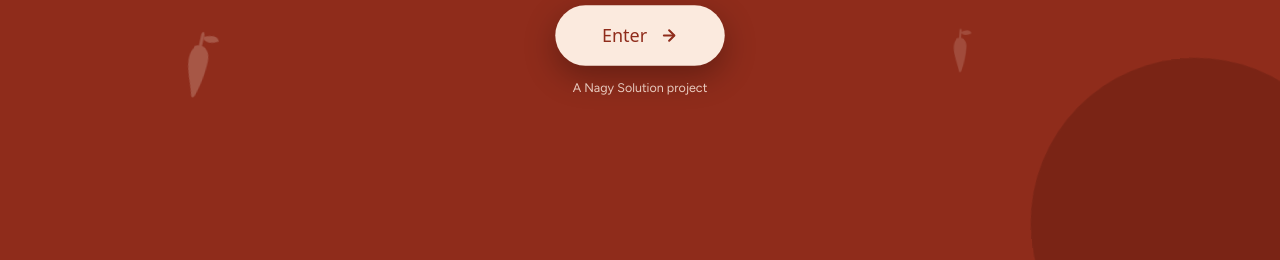
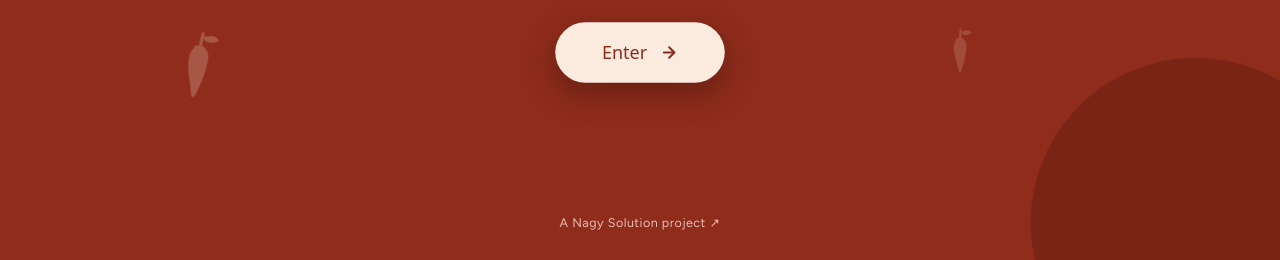
Before and after one commit to n3ndor/swaprika, an Astro site in the folder web/: page / in a window 1280 px wide. Shown: the part 540-800 px from the top of the page. Built offline with nearby package versions, Linux system fonts and the light colour scheme; Astro itself is replaced by a stand-in of ours; a web font is replaced by a local one.

Commit message:
Move the cover credit away from Enter and open it in a new tab
The Nagy Solution link sat right under the Enter button. It now sits at
the bottom of the cover, and it and the footer links open in a new tab.

```diff
--- a/web/src/components/App.tsx
+++ b/web/src/components/App.tsx
@@ -342,8 +342,8 @@ export default function App() {
             <button onClick={toCover}>&#8593; Back to the cover</button>
             <span>Swaprika {MIDDOT} what to use instead, and where it works</span>
             <span>
-              A <a href="https://nagysolution.com">Nagy Solution</a> project {MIDDOT}{' '}
-              <a href="https://github.com/n3ndor/swaprika">source</a>
+              A <a href="https://nagysolution.com" target="_blank" rel="noopener noreferrer">Nagy Solution</a> project {MIDDOT}{' '}
+              <a href="https://github.com/n3ndor/swaprika" target="_blank" rel="noopener noreferrer">source</a>
             </span>
           </div>
         </footer>
@@ -386,9 +386,12 @@ export default function App() {
                 <path d="M5 12h13" /><path d="m12 5 7 7-7 7" />
               </svg>
             </button>
-            <a className="enter-note" href="https://nagysolution.com">A Nagy Solution project</a>
           </div>
         </div>
+
+        <a className="curtain-credit" href="https://nagysolution.com" target="_blank" rel="noopener noreferrer">
+          A Nagy Solution project &#8599;
+        </a>
       </div>
     </div>
   );
--- a/web/src/styles/app.css
+++ b/web/src/styles/app.css
@@ -166,8 +166,8 @@
 .enterbtn { cursor: pointer; display: inline-flex; align-items: center; gap: 12px; font-family: var(--font-heading); font-size: 17px; padding: 17px 44px; border-radius: 999px; border: 0; background: var(--curtain-ink); color: var(--curtain); box-shadow: 0 10px 30px rgba(0,0,0,.3); transition: transform .2s ease, box-shadow .2s ease; animation: pulse 4s ease-in-out infinite; }
 .enterbtn:hover { transform: translateY(-3px); box-shadow: 0 16px 38px rgba(0,0,0,.36); }
 .enterbtn:active { transform: translateY(0); }
-.enter-note { font-size: 12.5px; color: #f7d8cc; text-decoration: none; }
-.enter-note:hover { text-decoration: underline; }
+.curtain-credit { position: absolute; left: 50%; bottom: 28px; transform: translateX(-50%); font-size: 12.5px; letter-spacing: .04em; color: #f7d8cc; text-decoration: none; white-space: nowrap; opacity: .85; }
+.curtain-credit:hover { opacity: 1; text-decoration: underline; }
 
 .is-hidden { display: none; }
 
```
